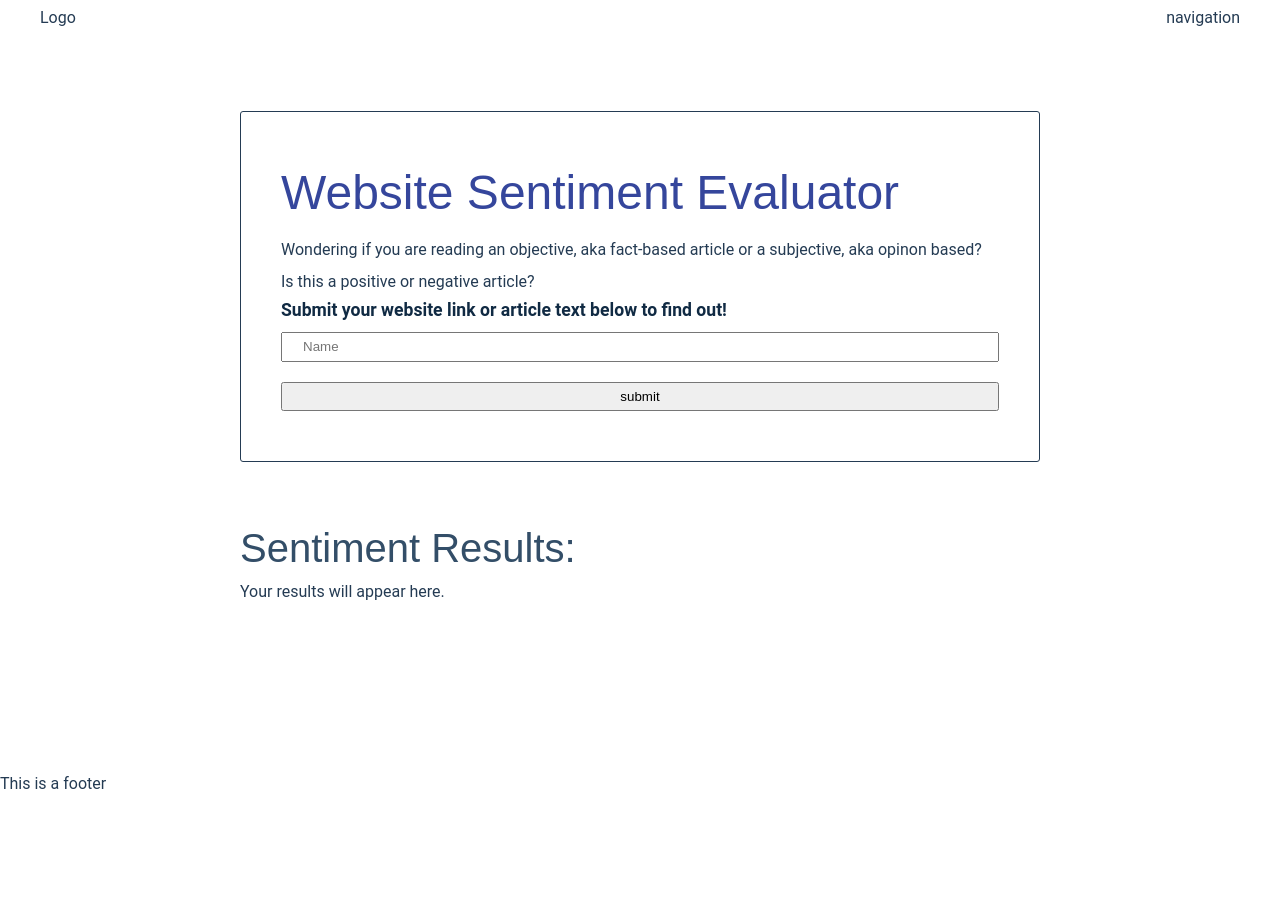
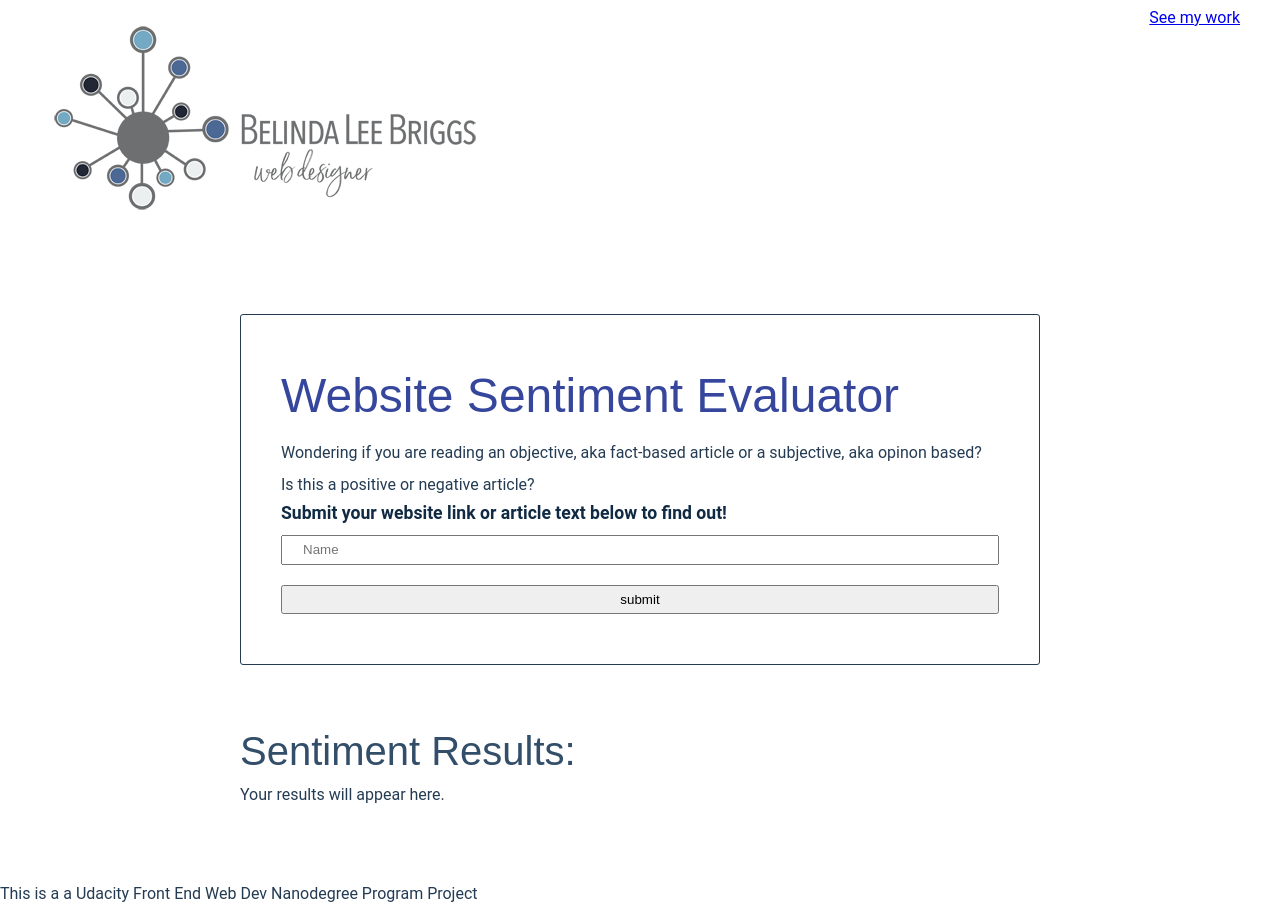
Before and after one commit to belindaleebriggs/evaluate-news-nlp, a website built with webpack: page src/client/views/index.html in a window 1280 px wide. Before the commit the page ends 800 px from the top, so only its background shows below. Built offline with nearby package versions, Linux system fonts and the light colour scheme.

Commit message:
feat: Add image handling
to allow add of logo, does not work though

```diff
--- a/package.json
+++ b/package.json
@@ -27,6 +27,7 @@
     "babel-loader": "^8.2.2",
     "clean-webpack-plugin": "^3.0.0",
     "css-loader": "^3.6.0",
+    "file-loader": "^6.2.0",
     "html-webpack-plugin": "^3.2.0",
     "jest": "^26.6.3",
     "mini-css-extract-plugin": "^0.8.2",
@@ -35,6 +36,7 @@
     "sass-loader": "^7.3.1",
     "style-loader": "^0.23.1",
     "terser-webpack-plugin": "^3.1.0",
+    "url-loader": "^4.1.1",
     "webpack-dev-server": "^3.7.2",
     "webpack-merge": "^5.4.1",
     "workbox-webpack-plugin": "^6.0.2"
--- a/src/client/index.js
+++ b/src/client/index.js
@@ -1,12 +1,15 @@
 import { isValidURL } from './js/errorChecker'
 import { handleSubmit } from './js/formHandler'
 import { updateUI } from './js/formHandler'
+
 import './styles/resets.scss';
 import './styles/base.scss';
 import './styles/footer.scss';
 import './styles/form.scss';
 import './styles/header.scss';
 
+import './media/img/BLB_side.png'
+
 export {
     isValidURL,
     handleSubmit,
--- a/src/client/views/index.html
+++ b/src/client/views/index.html
@@ -9,10 +9,10 @@
 
         <header>
             <div class="logo">
-                Logo
+                <img src="../media/img/BLB_side.png" alt="Belinda Lee Briggs Web Design" />
             </div>
             <div class="nav">
-                navigation
+                <a href="http://belindaleebriggs.com/portfolio" alt="Belinda Briggs Portfolio">See my work</a>
             </div>
         </header>
 
@@ -36,7 +36,7 @@
         </main>
 
         <footer>
-            <p>This is a footer</p>
+            <p><small>This is a a Udacity Front End Web Dev Nanodegree Program Project</small></p>
         </footer>
         <script>
             // Check if service workers are supported
--- a/webpack.common.js
+++ b/webpack.common.js
@@ -19,7 +19,13 @@ module.exports = {
                 test: '/\.js$/',
                 exclude: /node_modules/,
                 loader: "babel-loader"
-            }
+            },
+            {
+                test: /\.(jpg|png)$/,
+                use: {
+                  loader: 'file-loader',
+                },
+              },
         ]
     },
     plugins: [
```
Also changed, not shown: src/client/media/img/BLB_side.png (added), 1 other file.
